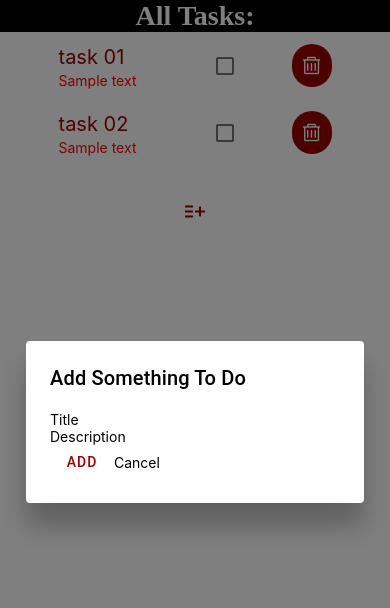
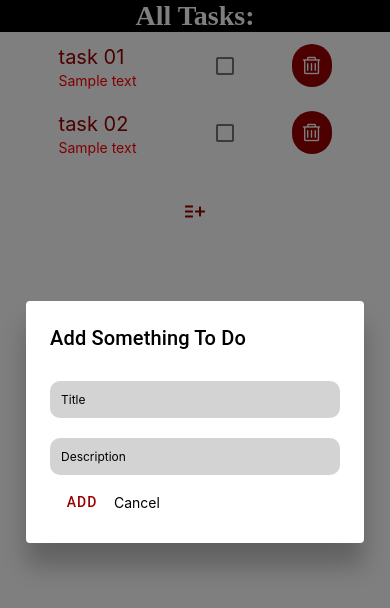
Before and after one commit to shahzaibansari123/Shezi-ReactNativeApp-ToDoList-DailyGoals, a React Native app in the folder todoapp/: screen /home in a window 390 px wide. Shown: the top 608 px of the page. Built offline with nearby package versions, Linux system fonts and the light colour scheme.

Commit message:
work complete

```diff
--- a/todoapp/screens/Home.jsx
+++ b/todoapp/screens/Home.jsx
@@ -47,11 +47,11 @@ const Home = ({ navigation }) => {
         <Icon size={20} name="add-to-list" color="#900"/>
       </TouchableOpacity>
     </View>
-    <Dialog visible={true}>
+    <Dialog visible={true} >
       <Dialog.Title>Add Something To Do</Dialog.Title>
       <Dialog.Content>
-        <TextInput placeholder="Title"/>
-        <TextInput placeholder="Description"/>
+        <TextInput style={styles.inputFields} placeholder="Title"/>
+        <TextInput  style={styles.inputFields} placeholder="Description"/>
         <View style={{flexDirection: "row", alignItems: "center"}}>
           <Button color="#900">
             Add
@@ -93,7 +93,22 @@ const styles = StyleSheet.create({
     elevation: 5,
     borderRadius: 100,
 
+  },
+  inputFields:{
+    borderWidth: 1,
+    backgroundColor: "lightgray",
+    fontSize: 12,
+    // marginLeft: 10,
+    padding: 10,
+    borderRadius: 10,
+    marginVertical: 10,
+    borderColor: "transparent",
+
+
+
   }
+
+
 });
 
 export default Home;
```
